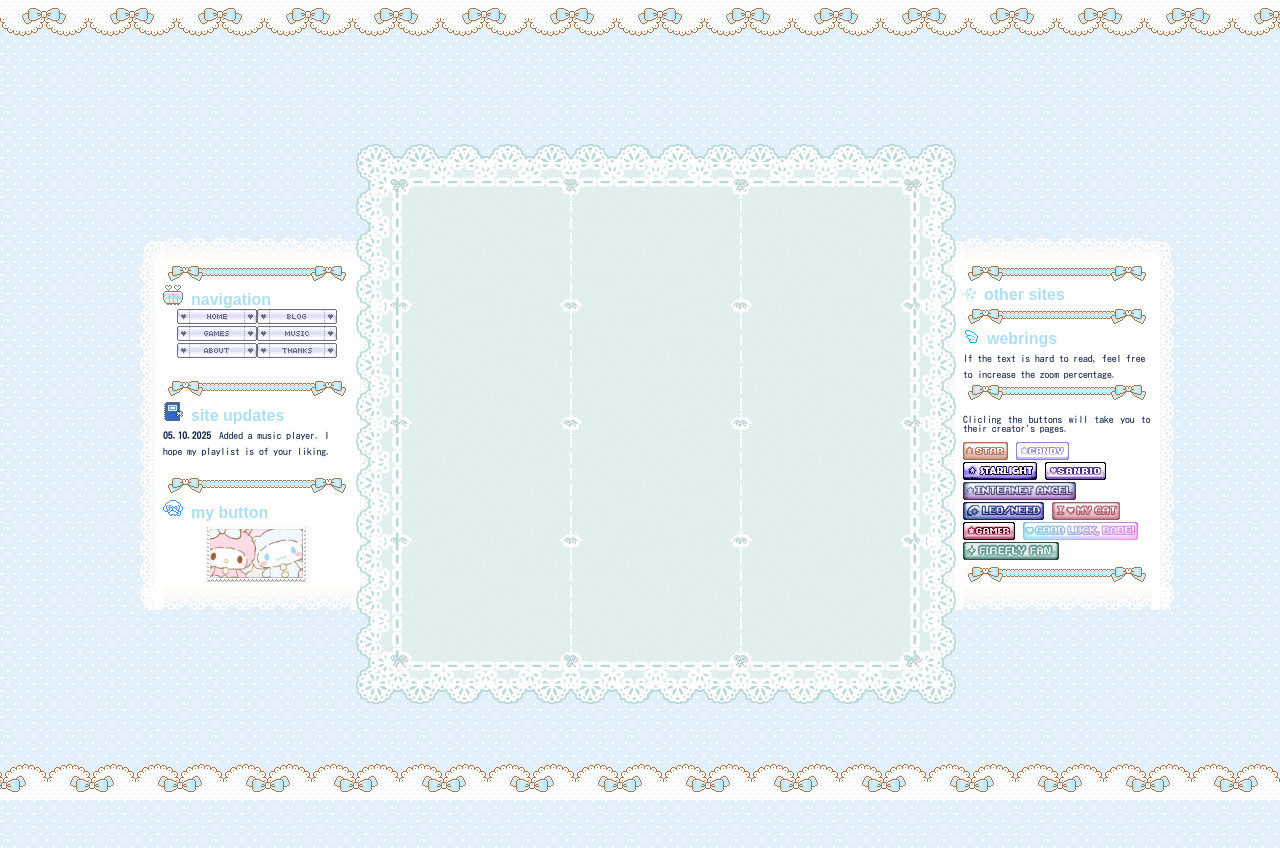
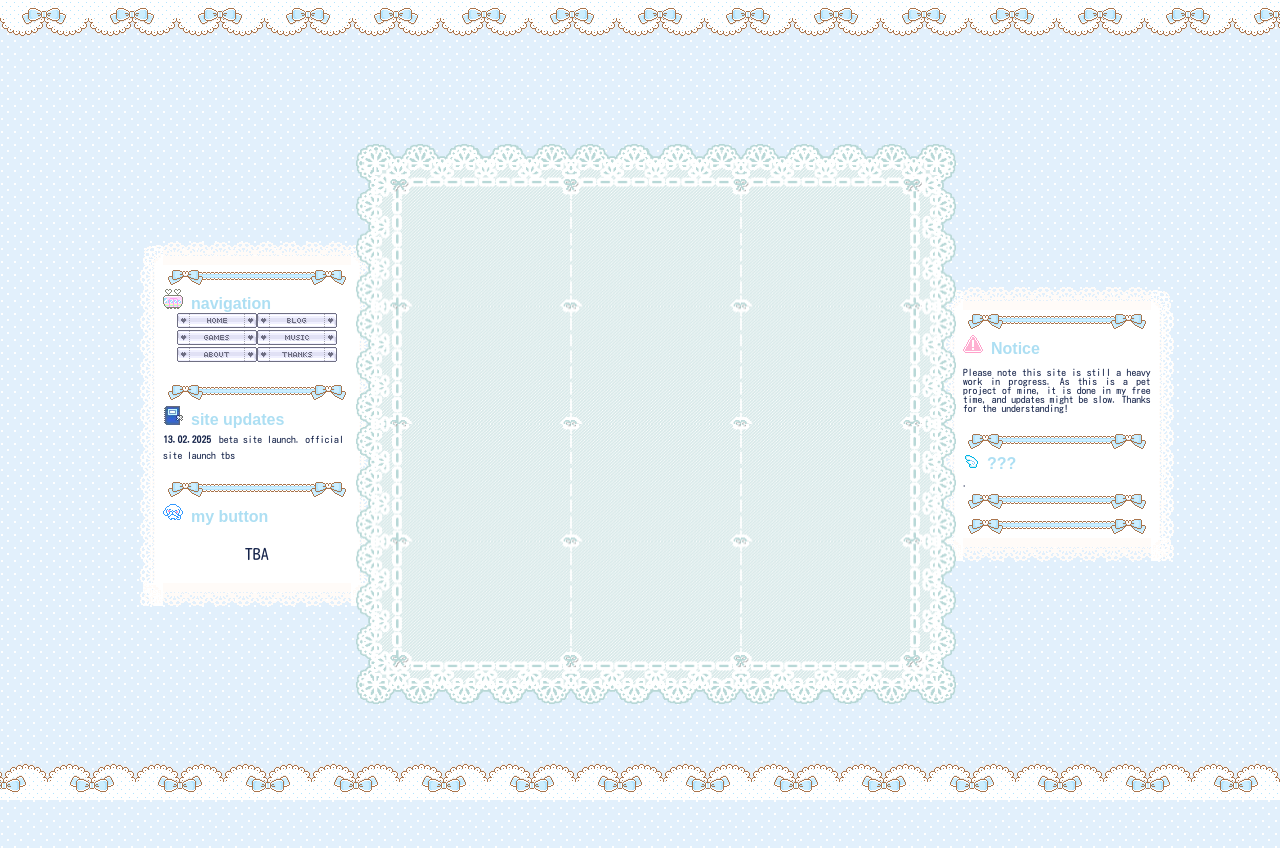
Before and after one commit to lilycove/neo-city, a plain HTML site: page public/home.html in a window 1280 px wide. Drawn offline with Linux system fonts and the light colour scheme; a web font is replaced by a local one.

Commit message:
beta 1.0

```diff
--- a/public/home.html
+++ b/public/home.html
@@ -61,8 +61,8 @@
                                             <div id="center">
                                                 <img src="/images/icon/book.webp"><span class="side-title">site updates</span>
                                                 <div id="inner">
-                                                    <span class="calendar">05.10.2025</span>
-                                                    <span class="blurb">Added a music player. I hope my playlist is of your liking.</span>
+                                                    <span class="calendar">13.02.2025</span>
+                                                    <span class="blurb">beta site launch. official site launch tbs</span>
                                                 </div>
                                             </div>
 
@@ -76,7 +76,7 @@
                             <img src="/images/icon/cinna-2.gif"><span class="side-title">my button</span>
 
                             <div class="line-lace">
-                                <img src="/images/icon/sticker-sanrio.png">
+                            <p>TBA</p>
                             </div>
 
                         </div>
@@ -111,8 +111,11 @@
                                 <img src="/images/ribbons/line-ribbon-1.gif">
                             </div>
 
-                            <img src="/images/icon/sparkle-1.webp"><span class="side-title">other sites</span>
+                            <img src="/images/icon/danger.gif"><span class="side-title">Notice</span>
                             <div class="txt-area">
+                                <p class="blurb">Please note this site is still a heavy work in progress.
+                                    As this is a pet project of mine, it is done in my free time, and updates might be slow. Thanks for the understanding!</p>
+                                </p>
                             </div>
 
                             <div class="line-lace">
@@ -122,9 +125,9 @@
                             <div class="webring">
                                 <div class="webring">
                                     <div id="point-center">
-                                        <img src="/images/icon/wing.gif"><span class="side-title">webrings</span>
+                                        <img src="/images/icon/wing.gif"><span class="side-title">???</span>
                                             <div id="inner">
-                                                <span class="blurb">If the text is hard to read, feel free to increase the zoom percentage.</span>
+                                                <span class="blurb">.</span>
                                             </div>
                                     </div>
                                 </div>
@@ -136,19 +139,7 @@
 
                             <div id="buttons">
                                     <div id="inner">
-                                        <p class="blurb">Clicling the buttons will take you to their creator's pages.</p>
-
-                                        <img src="/images/buttons/star-button.gif">
-                                        <img src="/images/buttons/candy.gif">
-                                        <img src="/images/buttons/starlight-button.gif">
-                                        <img src="/images/buttons/sanrio-button.gif">
-                                        <img src="/images/buttons/nso-button.gif">
-                                        <img src="/images/buttons/leo.gif">
-                                        <img src="/images/buttons/cat-button.gif">
-                                        <img src="/images/buttons/gamer-button.gif">
-                                        <img src="/images/buttons/glb-button.gif">
-                                        <img src="/images/buttons/ff-button.gif">
-                                    </div>
+                            </div>
 
                             <div class="line-lace">
                                 <img src="/images/ribbons/line-ribbon-1.gif">
@@ -191,5 +182,3 @@ https://jasminnie.weebly.com/anime.html
 https://pomelo.lol/
 https://shenanigans.neocities.org/fountain/resources
 -->
-
-<!--jfurrrrrrrrrrrrrrrf-->
```
